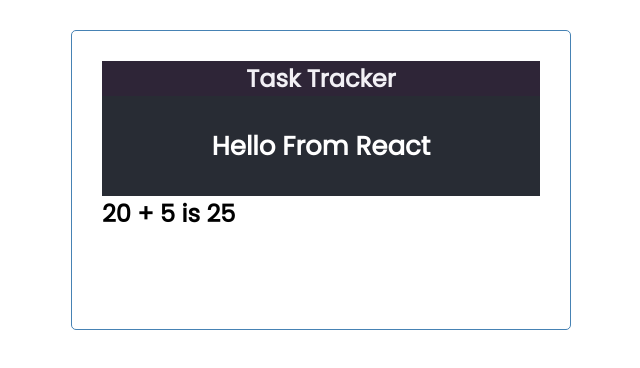
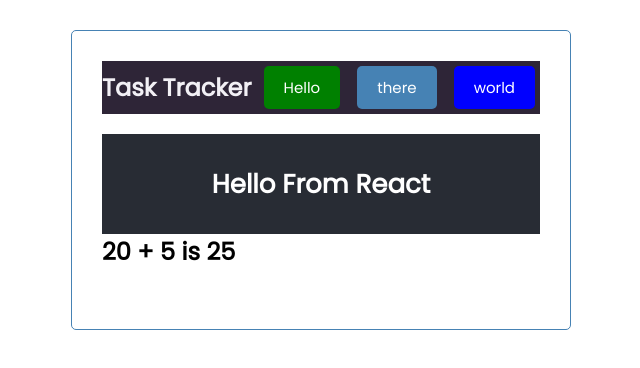
Before and after one commit to vibrunazo/react-task-tracker, a React (Create React App) app: page / in a window 1280 px wide. Shown: the top 368 px of the page, without its empty margins (319-959 px from the left). Built offline with nearby package versions, Linux system fonts and the light colour scheme.

Commit message:
Button component

```diff
--- /dev/null
+++ b/src/components/Button.js
@@ -0,0 +1,16 @@
+import PropTypes from 'prop-types'
+
+const Button = ({ color, text}) => {
+    return <button style={{backgroundColor: color}} className="btn">{text}</button>
+}
+
+Button.defaultProps = {
+    color: 'steelblue'
+}
+
+Button.propTypes = {
+    text: PropTypes.string,
+    color: PropTypes.string,
+}
+
+export default Button
--- a/src/components/Header.js
+++ b/src/components/Header.js
@@ -1,11 +1,15 @@
 import './Header.css'
 import PropTypes from 'prop-types'
+import Button from './Button'
 
 
 const Header = ({ title }) => {
     return (
-        <header>
+        <header className="header">
             <h2>{title}</h2>
+            <Button color='green' text='Hello' />
+            <Button text='there' />
+            <Button color='blue' text='world' />
         </header>
     )
 }
```
